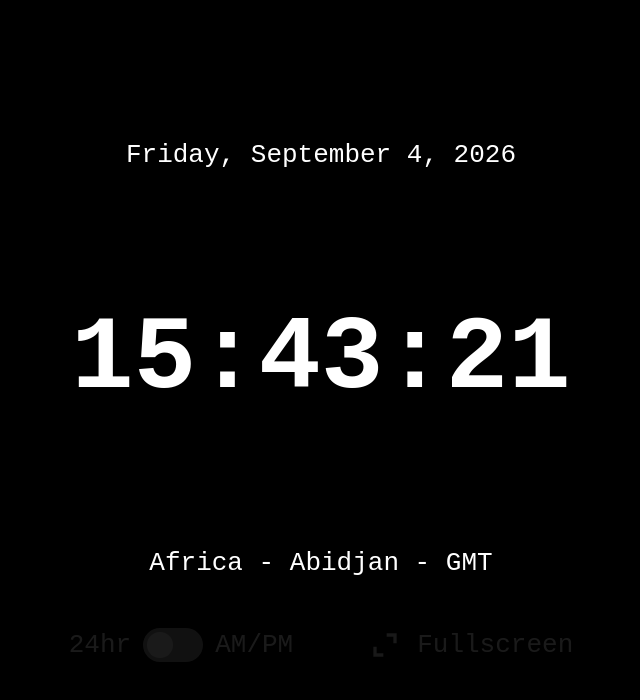
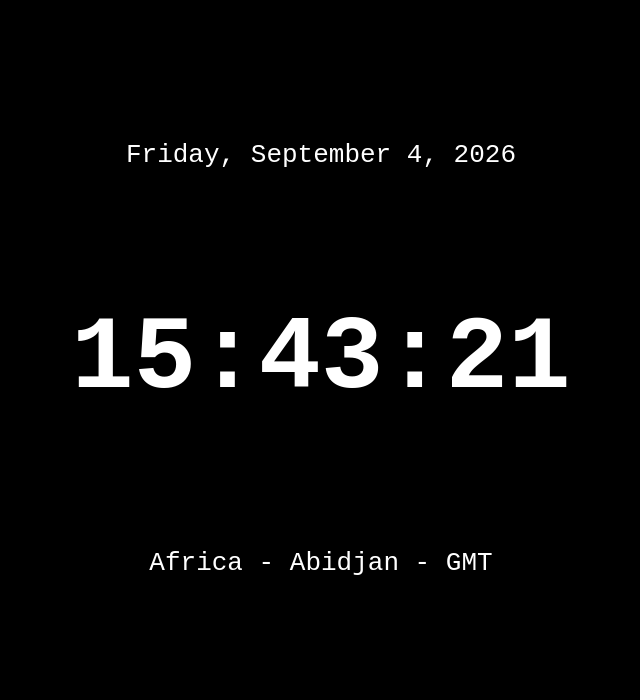
Before and after one commit to abidurr/clock, a React (Create React App) app: page / in a window 1280 px wide. Shown: the top 700 px of the page, without its empty margins (319-959 px from the left). Built offline with nearby package versions, Linux system fonts and the light colour scheme; a web font is replaced by a local one.

Commit message:
final cleanups

```diff
--- a/src/App.css
+++ b/src/App.css
@@ -106,7 +106,7 @@ input:checked + .slider:before {
 }
 
 .controls {
-  opacity: 0.1;
+  opacity: 0;
   transition: opacity 300ms ease-in-out;
   &:hover {
     opacity: 1;
```
